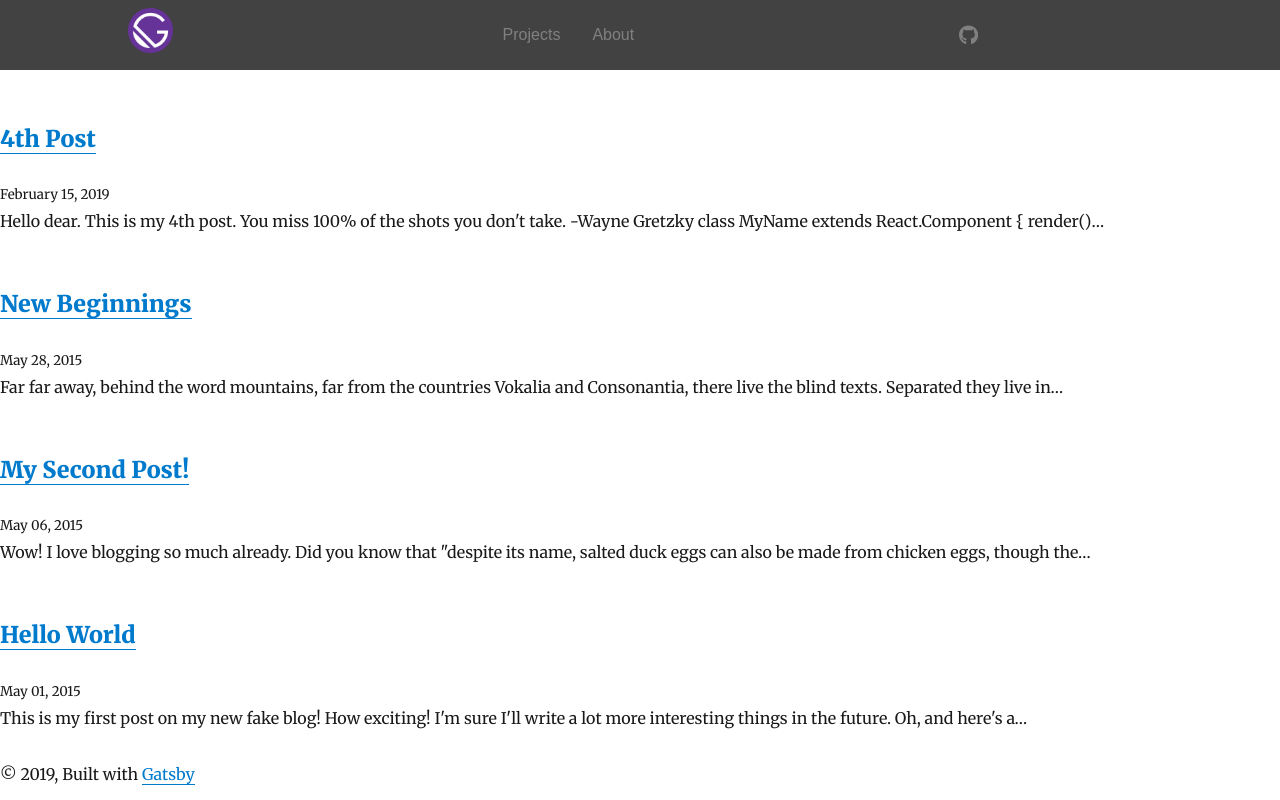
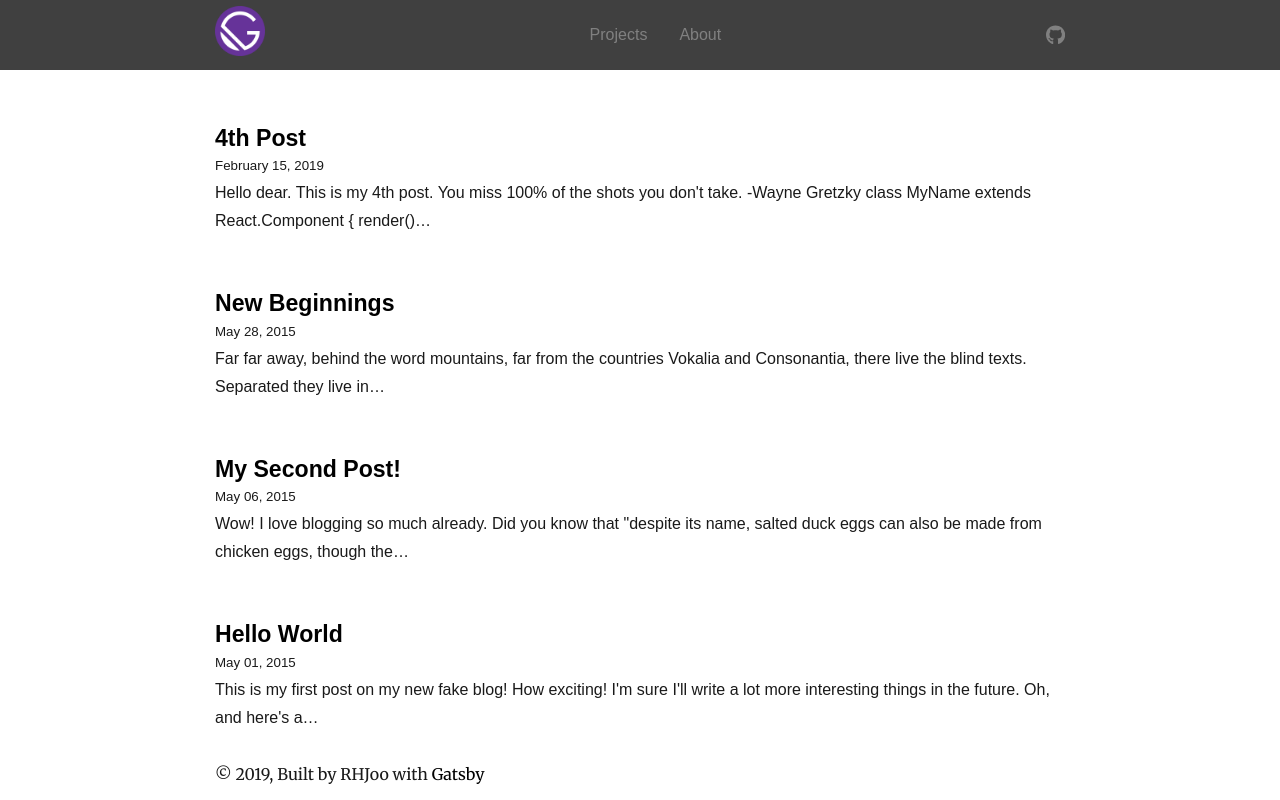
Before and after one commit to Rhjoo/rhjoo-blog, a Gatsby site: page / in a window 1280 px wide. Built offline with nearby package versions, Linux system fonts and the light colour scheme; Gatsby itself is replaced by a stand-in of ours; some packages are replaced by stand-ins of ours.

Commit message:
build container

```diff
--- a/src/components/layout.js
+++ b/src/components/layout.js
@@ -1,8 +1,7 @@
 import React from "react"
-import { Link } from "gatsby"
 import Navbar from "./navbar"
+import styled from "styled-components"
 
-import { rhythm, scale } from "../utils/typography"
 
 class Layout extends React.Component {
   render() {
@@ -11,15 +10,33 @@ class Layout extends React.Component {
     return (
       <div>
         <Navbar />
-        <main>{children}</main>
-        <footer>
-          © {new Date().getFullYear()}, Built with
+        <Main>{children}</Main>
+        <Footer>
+          © {new Date().getFullYear()}, Built by RHJoo with
           {` `}
-          <a href="https://www.gatsbyjs.org">Gatsby</a>
-        </footer>
+          <a href="https://github.com/gatsbyjs/gatsby-starter-blog"
+             target="_blank"
+             rel="noopener noreferrer"
+             style={{ boxShadow: `none`, color: `black` }}
+          >
+            Gatsby
+          </a>
+        </Footer>
       </div>
     )
   }
 }
 
+const Main = styled.div`
+  margin: auto;
+  width: 90%;
+  max-width: 850px;
+  font-family: sans-serif;
+`
+const Footer = styled.footer`
+  margin: auto;
+  width: 90%;
+  max-width: 850px;
+`
+
 export default Layout
--- a/src/components/navbar/navbar.js
+++ b/src/components/navbar/navbar.js
@@ -27,20 +27,19 @@ class Navbar extends React.Component {
 }
 
 const NavWrapper = styled.nav`
-  background-color: #424242;
-  display: flex;
-  align-items: center;
+  background-color: #404040;
   height: 70px;
   margin: 0;
-  font-family: sans-serif;
+
   .nav-container {
     max-width: 850px;
     width: 90%;
     height: 70px;
-    margin: auto 10%;
-    padding: 0;
+    margin: auto;
+    padding: auto;
     display: flex;
     justify-content: space-between;
+    font-family: sans-serif;
   }
 `
 
--- a/src/components/navbar/navbarHeader.js
+++ b/src/components/navbar/navbarHeader.js
@@ -16,14 +16,14 @@ class NavbarHeader extends React.Component {
 }
 
 const HeaderWrapper = styled.div`
-  padding: 0;
+  padding: auto;
   display: flex;
   align-items: center;
   width: 50px;
   height: 70px;
   .logo {
     margin: auto;
-    width: 90%
+    width: 100%
     align-items: center;
   }
   .link {
--- a/src/components/navbar/navbarLinks.js
+++ b/src/components/navbar/navbarLinks.js
@@ -57,21 +57,7 @@ const LinkWrapper = styled.ul`
     cursor: pointer;
   }
   .nav-link:hover {
-    background-color: grey;
+    background-color: #464646;
     color: white;
-    /* padding: 0.5rem 1rem 0.5rem 1.3rem; */
   }
-
-  /* height: ${props => (props.open? `152px` : `0px`)};
-  overflow: hidden; */
-
-  /* @media (min-width: 768px) {
-    height: auto;
-    display: flex;
-    margin: 0 auto;
-    .nav-link:hover {
-      background: grey;
-      padding: 0.5rem 1rem 0.5rem 1rem;
-    }
-  } */
 `
--- a/src/pages/index.js
+++ b/src/pages/index.js
@@ -21,8 +21,8 @@ class BlogIndex extends React.Component {
           const title = node.frontmatter.title || node.fields.slug
           return (
             <div key={node.fields.slug}>
-              <h3>
-                <Link to={node.fields.slug}>
+              <h3 style={{ fontFamily: `sans-serif`, marginBottom: 0 }}>
+                <Link to={node.fields.slug} style={{ boxShadow: `none`, color: `black` }}>
                   {title}
                 </Link>
               </h3>
--- a/src/templates/blog-post.js
+++ b/src/templates/blog-post.js
@@ -22,15 +22,15 @@ class BlogPostTemplate extends React.Component {
         <hr/>
 
 
-        <ul>
-          <li>
+        <ul style={{ display: `flex`, justifyContent: `space-between` }}>
+          <li style={{ listStyleType: `none` }}>
             {previous && (
               <Link to={previous.fields.slug} rel="prev">
                 ← {previous.frontmatter.title}
               </Link>
             )}
           </li>
-          <li>
+          <li style={{ listStyleType: `none` }}>
             {next && (
               <Link to={next.fields.slug} rel="next">
                 {next.frontmatter.title} →
```
